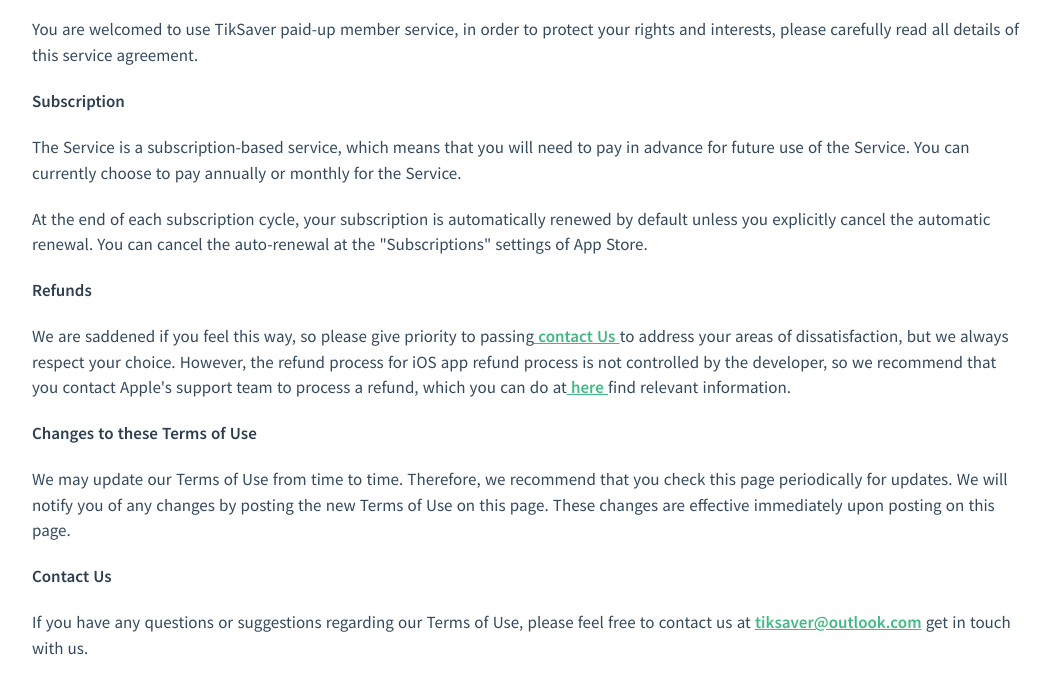
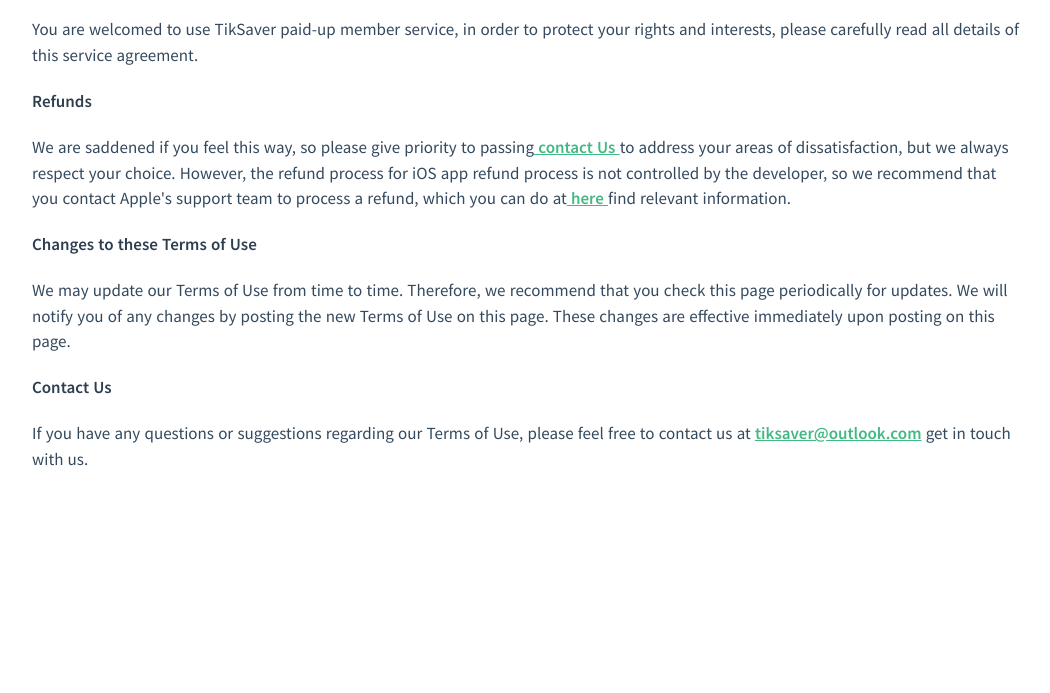
Before and after one commit to InstSave/instsave, a plain HTML site: page tiksaver/terms.html in a window 1280 px wide. Shown: the part 69-762 px from the top of the page, without its empty margins (111-1161 px from the left). Drawn offline with Linux system fonts and the light colour scheme.

Commit message:
update tiksaver

```diff
--- a/tiksaver/terms.html
+++ b/tiksaver/terms.html
@@ -20,12 +20,6 @@
     </h2>
     <p>You are welcomed to use TikSaver paid-up member service, in order to protect your rights and interests, please carefully read all details of this service agreement.</p>
 
-    <p>
-      <strong>Subscription</strong>
-    </p>
-    <p>The Service is a subscription-based service, which means that you will need to pay in advance for future use of the Service. You can currently choose to pay annually or monthly for the Service.</p>
-    <p>At the end of each subscription cycle, your subscription is automatically renewed by default unless you explicitly cancel the automatic renewal. You can cancel the auto-renewal at the "Subscriptions" settings of App Store.</p>
-
     <p><strong>Refunds</strong></p>
     <p>We are saddened if you feel this way, so please give priority to passing<a href="mailto:tiksaver@outlook.com"> contact Us </a>to address your areas of dissatisfaction, but we always respect your choice. However, the refund process for iOS
       app refund process is not controlled by the developer, so we recommend that you contact Apple's support team to process a refund, which you can do at<a href="https://support.apple.com/zh-cn/HT204084" target="_blank"
```
Also changed, not shown: 1 other file.
